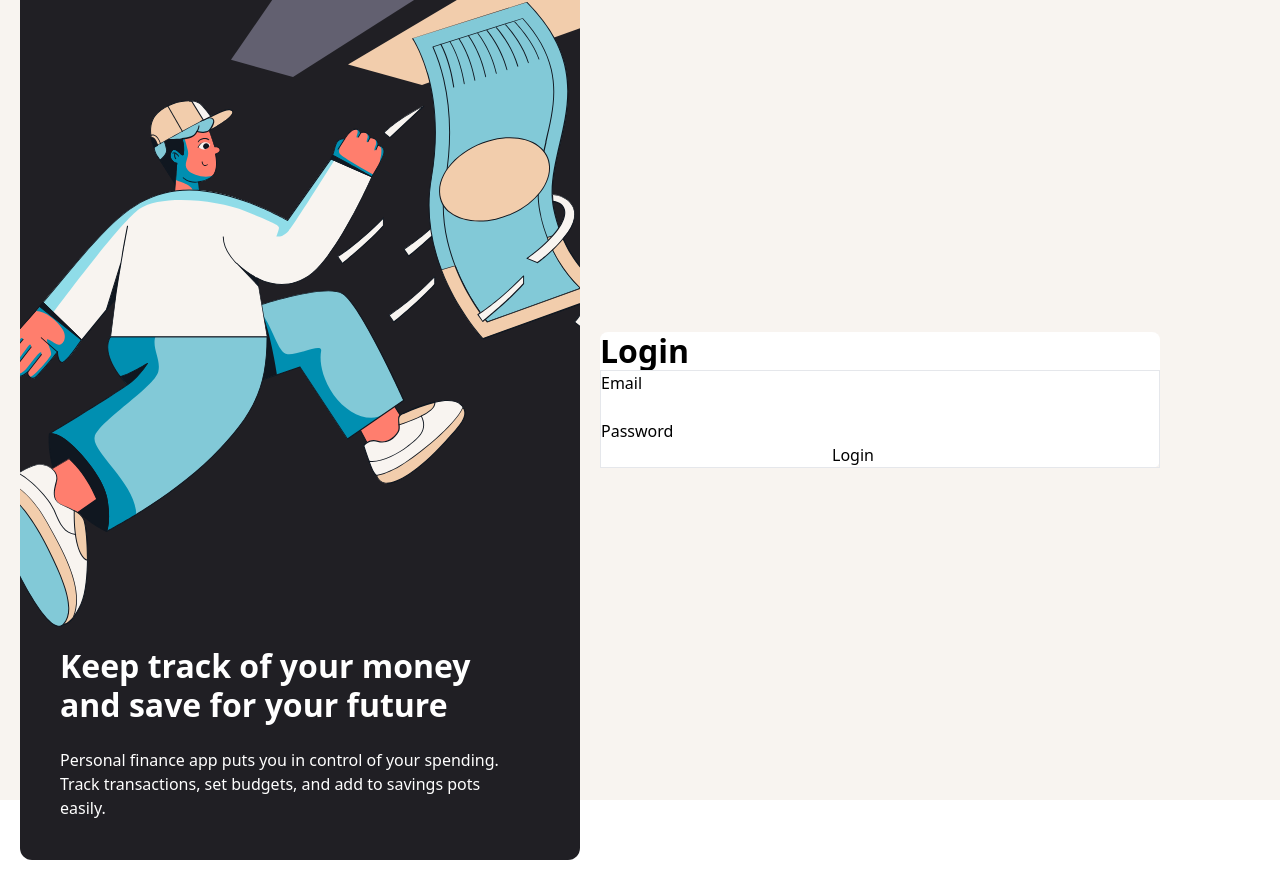
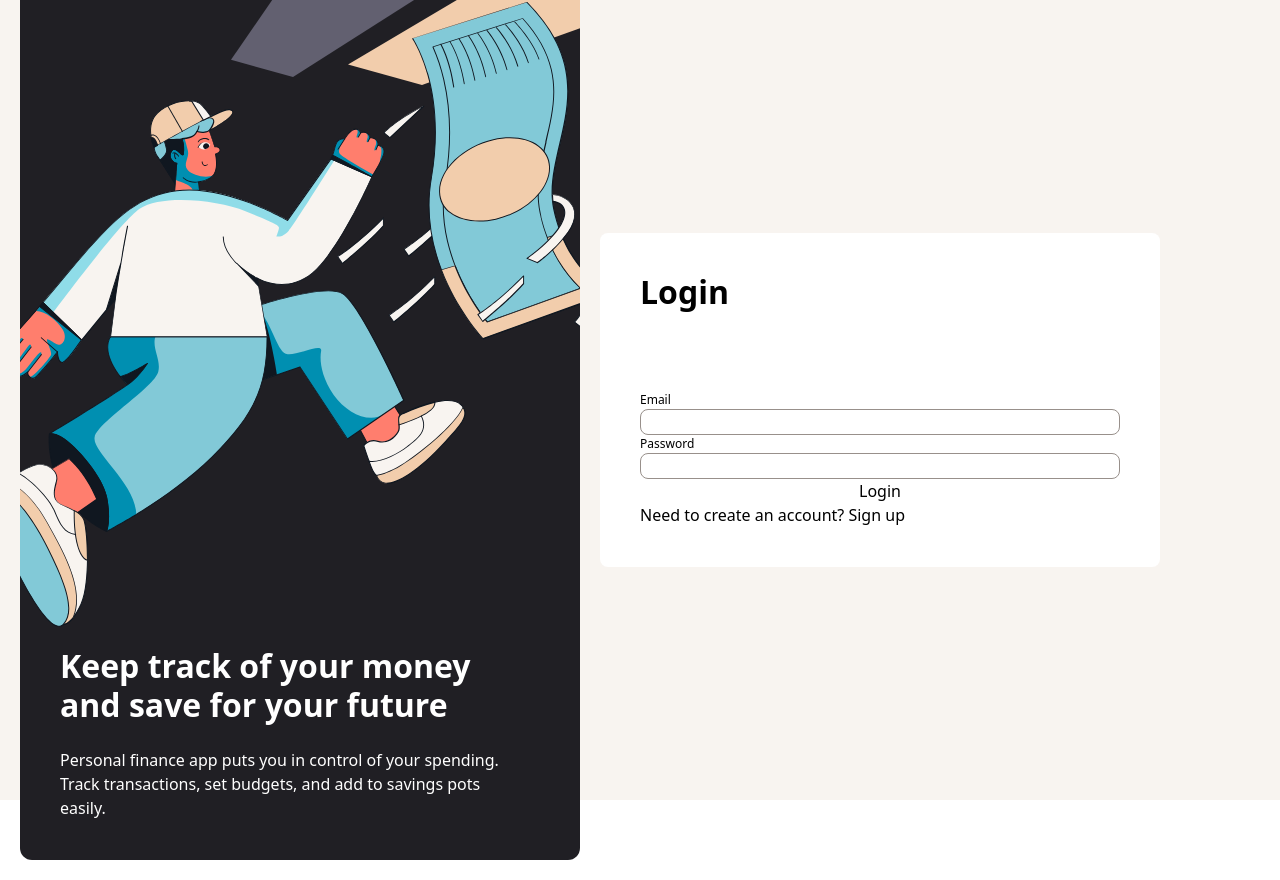
Before and after one commit to RicardoAymay/personal-finance, a Next.js app: page / in a window 1280 px wide. Built offline with nearby package versions, Linux system fonts and the light colour scheme.

Commit message:
improved form

```diff
--- a/src/app/login/components/form/LoginForm.tsx
+++ b/src/app/login/components/form/LoginForm.tsx
@@ -20,9 +20,9 @@ const LoginForm = () => {
     const {register, handleSubmit, formState: {errors}} = useForm<FormValues>({resolver: zodResolver(LoginSchema), mode: 'onBlur'})
     const onSubmit: SubmitHandler<FormValues> = (data) => {console.log(data)}
   return (
-    <form className="border" onSubmit={handleSubmit(onSubmit)}>
-        <Input id='loginUserEmail' {...register("userEmail")} />
-        <Input id='loginUserPassword' {...register("userPassword")} />
+    <form  className="flex flex-col flex-1 max-w-[560px] max-h-[422px] p-500"  onSubmit={handleSubmit(onSubmit)}>
+        <Input labelText='Email' id='loginUserEmail' {...register("userEmail")} />
+        <Input labelText='Password' id='loginUserPassword' {...register("userPassword")} />
         <button>Login</button>
         <p>Need to create an account? <Link href={"/signup"}> Sign up</Link></p>
     </form>
--- a/src/app/login/components/input/Input.tsx
+++ b/src/app/login/components/input/Input.tsx
@@ -8,9 +8,9 @@ interface InputProps extends InputHTMLAttributes<HTMLInputElement> {
 
 const Input = forwardRef<HTMLInputElement, InputProps> (({name = '', labelText, type = 'text', id, ...props}, ref) => {
   return (
-    <label htmlFor={id}>
-        {labelText}
-        <input className="border-2 border-gray-900" type={type} name={name} id={id} ref={ref} {...props}></input>
+    <label className="flex flex-col" htmlFor={id}>
+        <span className="text-preset-5-bold">{labelText}</span>
+        <input className="border border-beige-500 rounded-lg" type={type} name={name} id={id} ref={ref} {...props}></input>
     </label>
   )
 })
--- a/src/app/page.tsx
+++ b/src/app/page.tsx
@@ -1,5 +1,6 @@
 import Image from "next/image";
 import logo from "../assets/images/illustration-authentication.svg"
+import LoginForm from "./login/components/form/LoginForm";
 export default function Login() {
   return (
     <div className="w-screen h-screen flex items-center justify-center bg-beige-100">
@@ -23,20 +24,10 @@ export default function Login() {
         {/* lado direito */}
         <div className="max-w-[840px] flex flex-1">
           <div className="bg-white rounded-lg max-w-[560px] max-h-[422px] flex flex-1 flex-col">
-            <p className="text-preset-1">
+            <p className="text-preset-1 p-500">
               Login
             </p>
-            <form className="border">
-              <label htmlFor="loginEmail">
-                <p>Email</p>
-                <input type="email" name="email" id="loginEmail" maxLength={100} required/>
-              </label>
-              <label htmlFor="loginPassword">
-                <p>Password</p>
-                <input type="password" name="" id="loginPassword" />
-              </label>
-              <button type="submit"> Login </button>
-            </form>
+            <LoginForm />
           </div>
         </div>
       </div>
```
Also changed, not shown: 1 other file (tests, documents, lock files or other folders).
